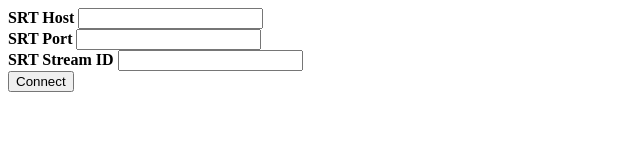
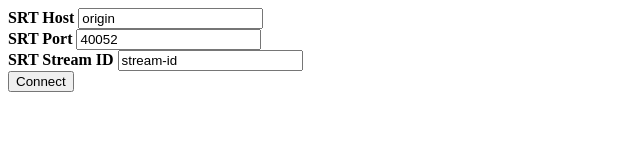
Before and after one commit to flavioribeiro/donut, a plain HTML site: page internal/web/index.html in a window 1280 px wide. Shown: the whole page, without its empty margins (0-640 px from the left). Drawn offline with Linux system fonts and the light colour scheme.

Commit message:
introduce default values

```diff
--- a/internal/web/index.html
+++ b/internal/web/index.html
@@ -7,13 +7,13 @@
 
 <body>
   <b> SRT Host </b>
-  <input type="text" id="srt-host"> <br />
+  <input type="text" id="srt-host" value="origin"> <br />
 
   <b> SRT Port </b>
-  <input type="text" id="srt-port" /> <br />
+  <input type="text" id="srt-port" value="40052"/> <br />
 
   <b> SRT Stream ID </b>
-  <input type="text" id="srt-stream-id" /> <br />
+  <input type="text" id="srt-stream-id" value="stream-id" /> <br />
   <button onclick="onConnect()"> Connect </button>
 
   <donut-video server="http://localhost:8080" controls />
```
Also changed, not shown: 1 other file.
